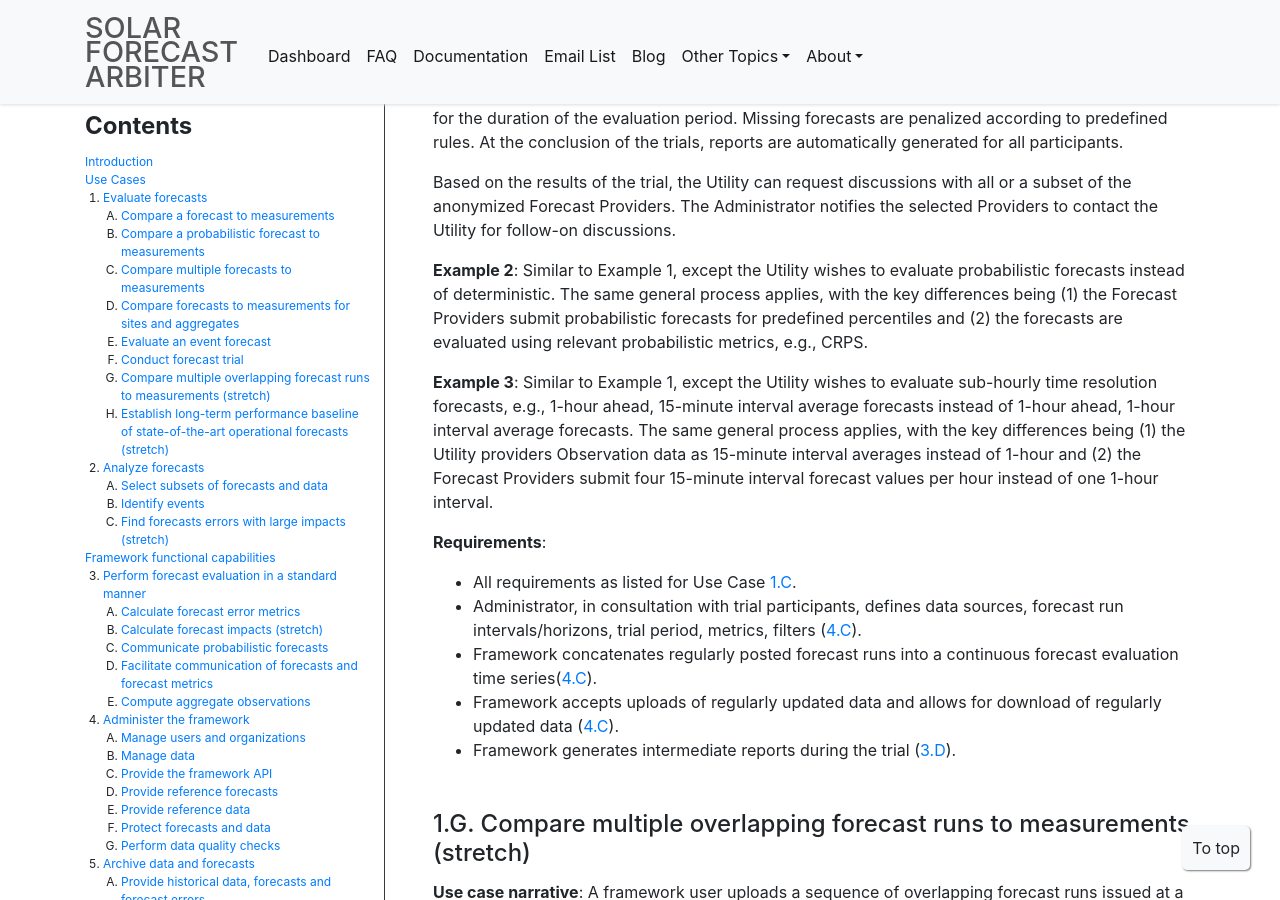
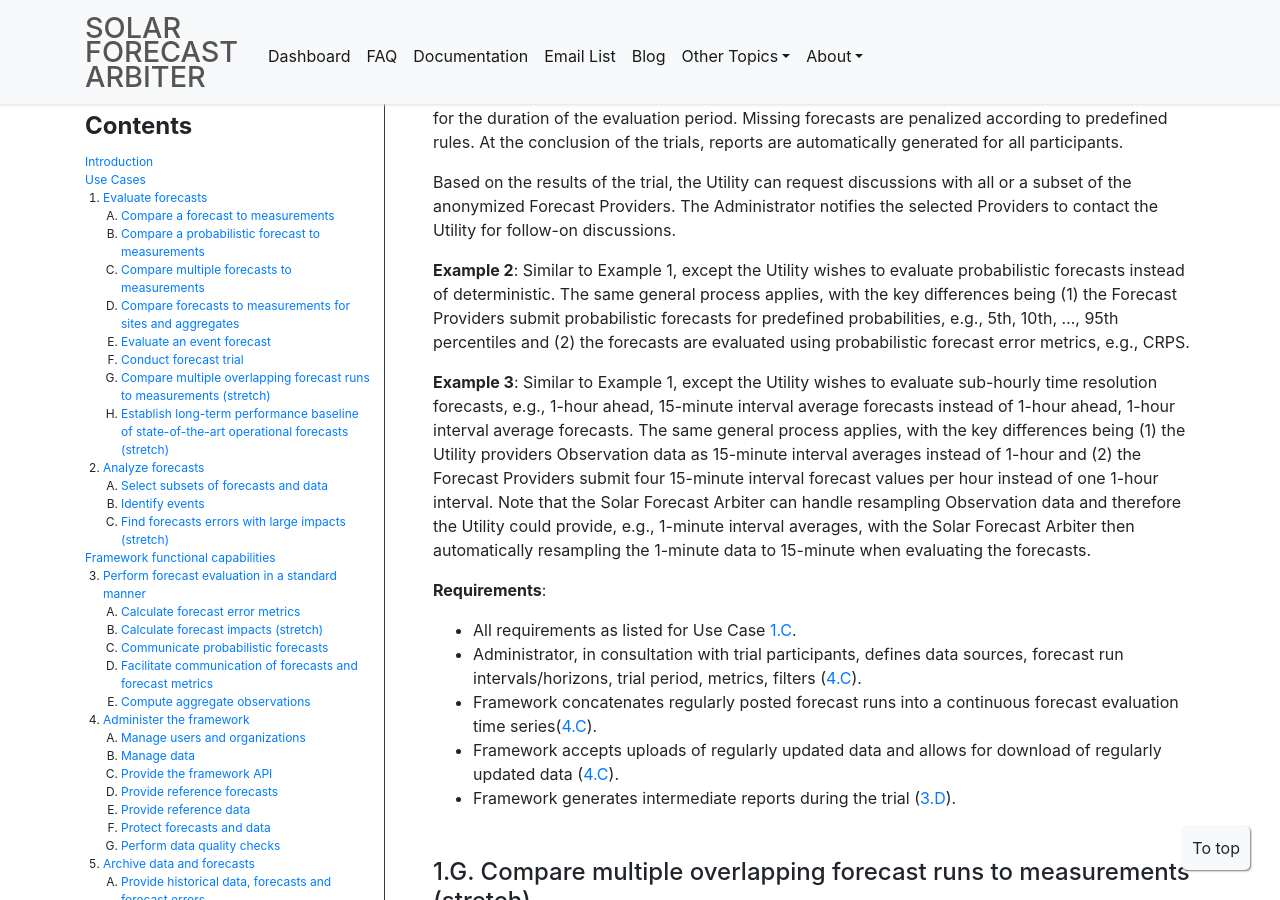
Before and after one commit to SolarArbiter/SolarArbiter.github.io, a Jekyll site: the page built from usecases.md, in a window 1280 px wide and 900 px high, scrolled down 4089 px. Built offline with Jekyll 4.4.1, drawn with Linux system fonts in a browser that asks for light colours.

Commit message:
usecase: add extra notes on the forecast trial examples

```diff
--- a/usecases.md
+++ b/usecases.md
@@ -118,9 +118,9 @@
 
 Based on the results of the trial, the Utility can request discussions with all or a subset of the anonymized Forecast Providers. The Administrator notifies the selected Providers to contact the Utility for follow-on discussions.
 
-**Example 2**: Similar to Example 1, except the Utility wishes to evaluate probabilistic forecasts instead of deterministic. The same general process applies, with the key differences being (1) the Forecast Providers submit probabilistic forecasts for predefined percentiles and (2) the forecasts are evaluated using relevant probabilistic metrics, e.g., CRPS.
+**Example 2**: Similar to Example 1, except the Utility wishes to evaluate probabilistic forecasts instead of deterministic. The same general process applies, with the key differences being (1) the Forecast Providers submit probabilistic forecasts for predefined probabilities, e.g., 5th, 10th, ..., 95th percentiles and (2) the forecasts are evaluated using probabilistic forecast error metrics, e.g., CRPS.
 
-**Example 3**: Similar to Example 1, except the Utility wishes to evaluate sub-hourly time resolution forecasts, e.g., 1-hour ahead, 15-minute interval average forecasts instead of 1-hour ahead, 1-hour interval average forecasts. The same general process applies, with the key differences being (1) the Utility providers Observation data as 15-minute interval averages instead of 1-hour and (2) the Forecast Providers submit four 15-minute interval forecast values per hour instead of one 1-hour interval.
+**Example 3**: Similar to Example 1, except the Utility wishes to evaluate sub-hourly time resolution forecasts, e.g., 1-hour ahead, 15-minute interval average forecasts instead of 1-hour ahead, 1-hour interval average forecasts. The same general process applies, with the key differences being (1) the Utility providers Observation data as 15-minute interval averages instead of 1-hour and (2) the Forecast Providers submit four 15-minute interval forecast values per hour instead of one 1-hour interval. Note that the Solar Forecast Arbiter can handle resampling Observation data and therefore the Utility could provide, e.g., 1-minute interval averages, with the Solar Forecast Arbiter then automatically resampling the 1-minute data to 15-minute when evaluating the forecasts.
 
 
 **Requirements**:
```
